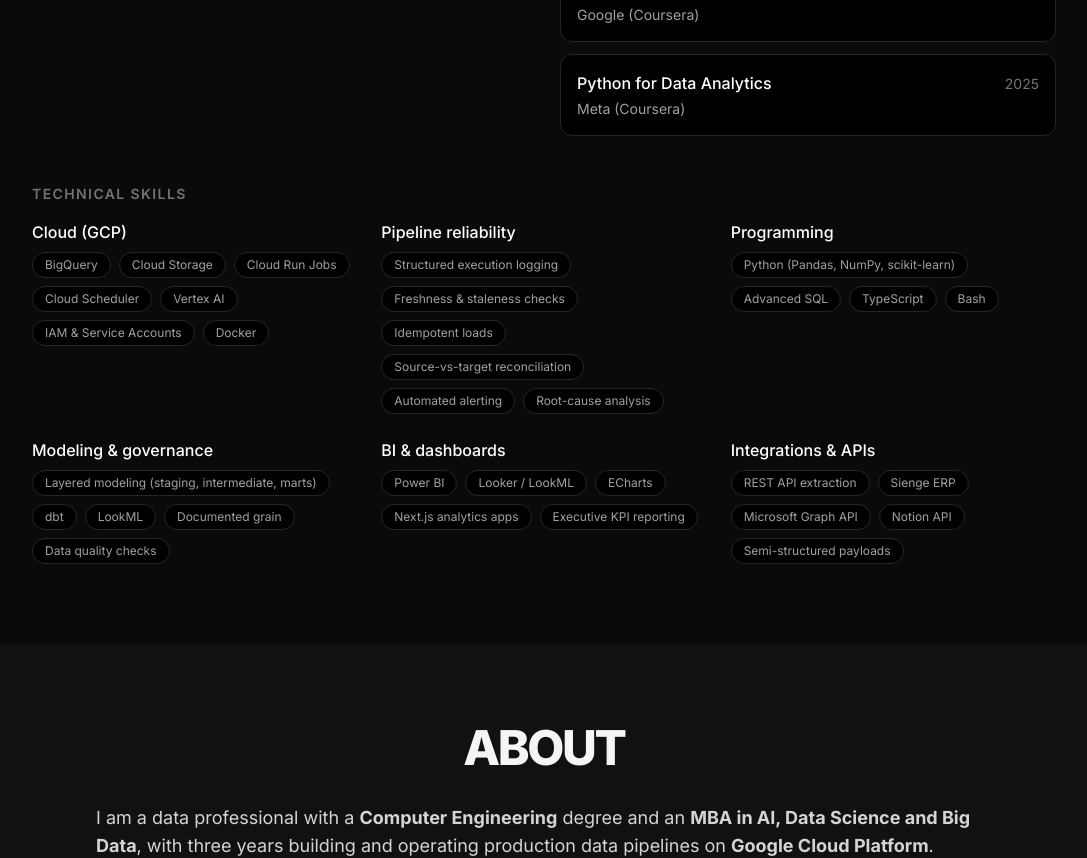
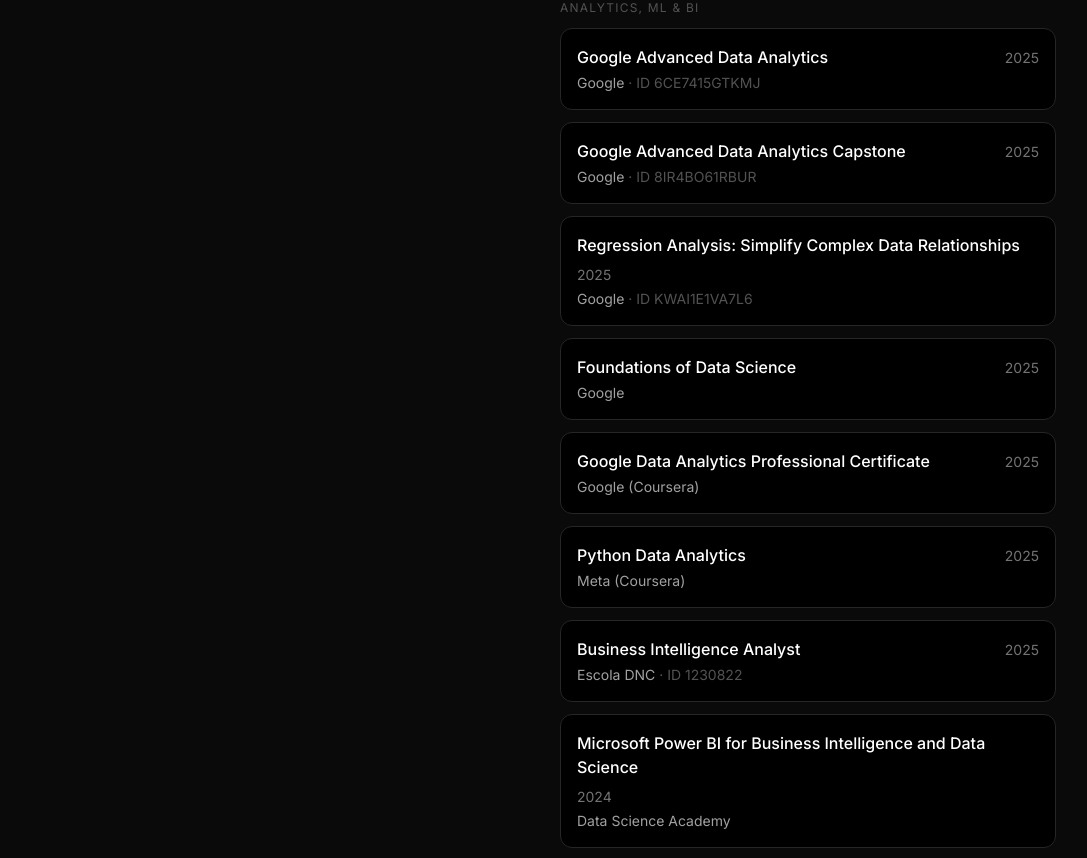
Before and after one commit to leonardo-filho/portfolio-v2, a Next.js app: page / in a window 1280 px wide. Shown: the part 3620-4478 px from the top of the page, without its empty margins (96-1183 px from the left). Built offline with nearby package versions, Linux system fonts and the light colour scheme.

Commit message:
fix: bump next to 15.5.22 (vercel security block) + og-image

```diff
--- a/src/components/Credentials.tsx
+++ b/src/components/Credentials.tsx
@@ -2,7 +2,16 @@
 "use client";
 
 import { motion } from "framer-motion";
-import { certifications, education, languages, skillGroups } from "@/data/resume";
+import {
+  certificationGroups,
+  certifications,
+  education,
+  languages,
+  skillGroups,
+  type Certification,
+} from "@/data/resume";
+
+const groupOrder: Certification["group"][] = ["cloud", "analytics"];
 
 const Credentials = () => {
   return (
@@ -63,8 +72,15 @@
             <h3 className="mb-4 text-sm font-semibold uppercase tracking-widest text-neutral-500">
               Certifications
             </h3>
+            {groupOrder.map((group) => (
+              <div key={group} className="mb-6 last:mb-0">
+                <p className="mb-3 text-xs uppercase tracking-widest text-neutral-600">
+                  {certificationGroups[group]}
+                </p>
                 <ul className="space-y-3">
-              {certifications.map((cert) => (
+                  {certifications
+                    .filter((cert) => cert.group === group)
+                    .map((cert) => (
                       <li
                         key={cert.name}
                         className="rounded-xl border border-neutral-800 bg-black p-4"
@@ -82,6 +98,8 @@
                       </li>
                     ))}
                 </ul>
+              </div>
+            ))}
           </motion.div>
         </div>
 
--- a/src/data/resume.ts
+++ b/src/data/resume.ts
@@ -22,6 +22,7 @@
   issuer: string;
   year: string;
   credentialId?: string;
+  group: "cloud" | "analytics";
 }
 
 export interface SkillGroup {
@@ -84,31 +85,85 @@
   },
 ];
 
+export const certificationGroups: Record<Certification["group"], string> = {
+  cloud: "Cloud & data engineering",
+  analytics: "Analytics, ML & BI",
+};
+
 export const certifications: Certification[] = [
   {
     name: "Developing Data Models with LookML",
     issuer: "Google Cloud",
     year: "2026",
     credentialId: "25993908",
+    group: "cloud",
   },
   {
     name: "Smart Analytics, Machine Learning and AI on Google Cloud",
     issuer: "Google Cloud",
     year: "2026",
     credentialId: "SCQXE2ZE7XDJ",
+    group: "cloud",
   },
-  { name: "dbt Fundamentals", issuer: "dbt Labs", year: "2026" },
+  { name: "dbt Fundamentals", issuer: "dbt Labs", year: "2026", group: "cloud" },
   {
     name: "Modernizing Data Lakes and Data Warehouses with Google Cloud",
     issuer: "Google Cloud (Coursera)",
     year: "2025",
+    group: "cloud",
+  },
+  {
+    name: "Google Advanced Data Analytics",
+    issuer: "Google",
+    year: "2025",
+    credentialId: "6CE7415GTKMJ",
+    group: "analytics",
+  },
+  {
+    name: "Google Advanced Data Analytics Capstone",
+    issuer: "Google",
+    year: "2025",
+    credentialId: "8IR4BO61RBUR",
+    group: "analytics",
+  },
+  {
+    name: "Regression Analysis: Simplify Complex Data Relationships",
+    issuer: "Google",
+    year: "2025",
+    credentialId: "KWAI1E1VA7L6",
+    group: "analytics",
+  },
+  {
+    name: "Foundations of Data Science",
+    issuer: "Google",
+    year: "2025",
+    group: "analytics",
   },
   {
     name: "Google Data Analytics Professional Certificate",
     issuer: "Google (Coursera)",
     year: "2025",
+    group: "analytics",
   },
-  { name: "Python for Data Analytics", issuer: "Meta (Coursera)", year: "2025" },
+  {
+    name: "Python Data Analytics",
+    issuer: "Meta (Coursera)",
+    year: "2025",
+    group: "analytics",
+  },
+  {
+    name: "Business Intelligence Analyst",
+    issuer: "Escola DNC",
+    year: "2025",
+    credentialId: "1230822",
+    group: "analytics",
+  },
+  {
+    name: "Microsoft Power BI for Business Intelligence and Data Science",
+    issuer: "Data Science Academy",
+    year: "2024",
+    group: "analytics",
+  },
 ];
 
 export const skillGroups: SkillGroup[] = [
@@ -140,6 +195,6 @@
 
 export const languages = [
   { name: "Portuguese", level: "Native" },
-  { name: "English", level: "Advanced (C1, EF SET 70/100)" },
+  { name: "English", level: "Advanced C1, certified by EF SET (70/100)" },
   { name: "Spanish", level: "Conversational" },
 ];
```
Also changed, not shown: 2 other files (tests, documents, lock files or other folders). Lines whose indentation alone changed are shown as unchanged.
